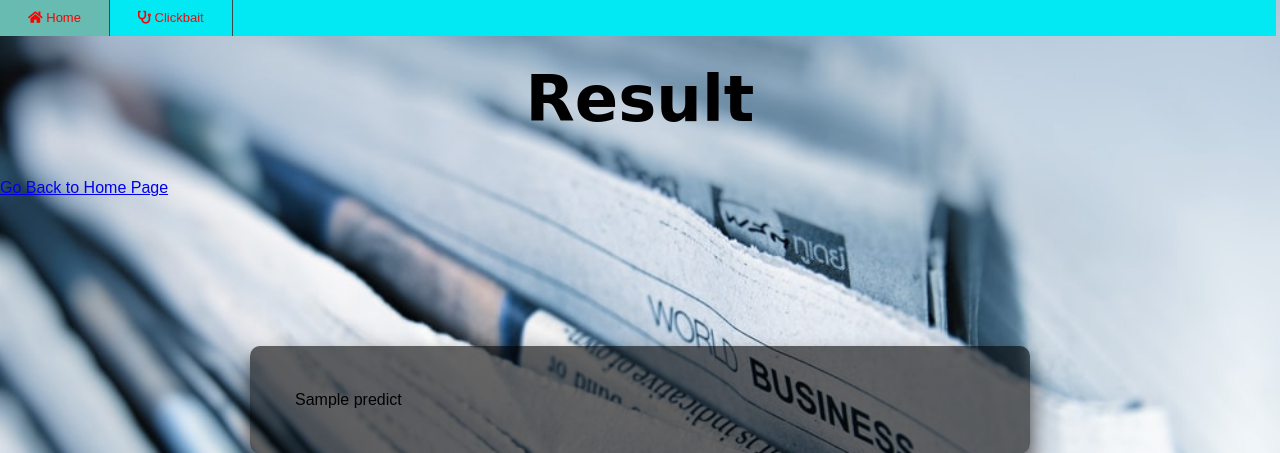
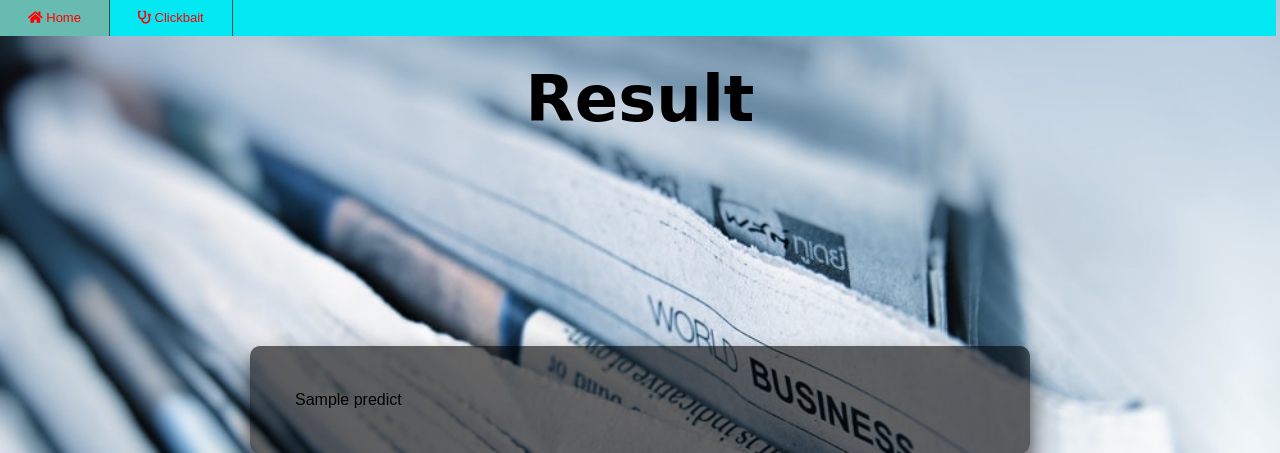
Before and after one commit to pranjalg13/fake-news-detection, a Flask app: template templates/result.html in a window 1280 px wide. Shown: the top 453 px of the page. Run offline with Flask 2, Linux system fonts and the light colour scheme; the template is opened without the code that fills it: most values are stand-ins (such as "Sample title", 1, 10 or a date in 2020); parts of the project's set-up code (start-up, migrations or seed data) failed here and were passed over; some libraries are stand-ins or nearby versions; some web fonts are replaced.

Commit message:
Refactor

```diff
--- a/static/styles/clickbait.css
+++ b/static/styles/clickbait.css
@@ -6,7 +6,6 @@ html {
     margin: 0;
     padding: 0;
     font-family: sans-serif;
-    background-image: url('/static/pic.jpg');
     background-repeat: no-repeat;
     background-attachment: fixed;
     background-size: cover;
--- a/static/styles/index.css
+++ b/static/styles/index.css
@@ -14,7 +14,6 @@ body {
     margin: 0;
     padding: 0;
     font-family: sans-serif;
-    background-image:  url("/static/pic.jpg");
     background-repeat: no-repeat;
     background-attachment: fixed;
     background-size: cover;
--- a/templates/clickbait.html
+++ b/templates/clickbait.html
@@ -16,7 +16,7 @@
 </head>
 <style>
     body{
-        background-image: url("{{url_for('static', filename='/static/pic.jpg')}}")
+        background-image: url("{{url_for('static', filename='pic.jpg')}}")
     }
 </style>
 
--- a/templates/index.html
+++ b/templates/index.html
@@ -14,7 +14,7 @@
     <link rel="stylesheet" href="{{ url_for ('static', filename = 'styles/navbar.css')  }}">
     <style>
         body{
-            background-image: url("{{url_for('static', filename='/static/pic.jpg')}}")
+            background-image: url("{{url_for('static', filename='pic.jpg')}}")
         }
 
     </style>
--- a/templates/result.html
+++ b/templates/result.html
@@ -13,20 +13,17 @@
     <link rel="stylesheet" href="{{ url_for ('static', filename = 'styles/index.css') }}">
     <link rel="stylesheet" href="{{ url_for ('static', filename = 'styles/navbar.css') }}">
 </head>
+<style>
+    body{
+        background-image: url("{{url_for('static', filename='pic.jpg')}}")
+    }
+</style>
 
 <body>
 {% include 'navbar.html' %}
 <h1 class="heading">Result</h1>
-<div class="result login-box">{{ predict }}</div>
+<div class="login-box h2" style="text-decoration: solid;">{{ predict }}</div>
 
-<br>
-<a href="/">
-    <span></span>
-    <span></span>
-    <span></span>
-    <span></span>
-    Go Back to Home Page
-</a>
 </body>
 
 </html>
```
Also changed, not shown: static/styles/result.css (+6 -1 lines).
